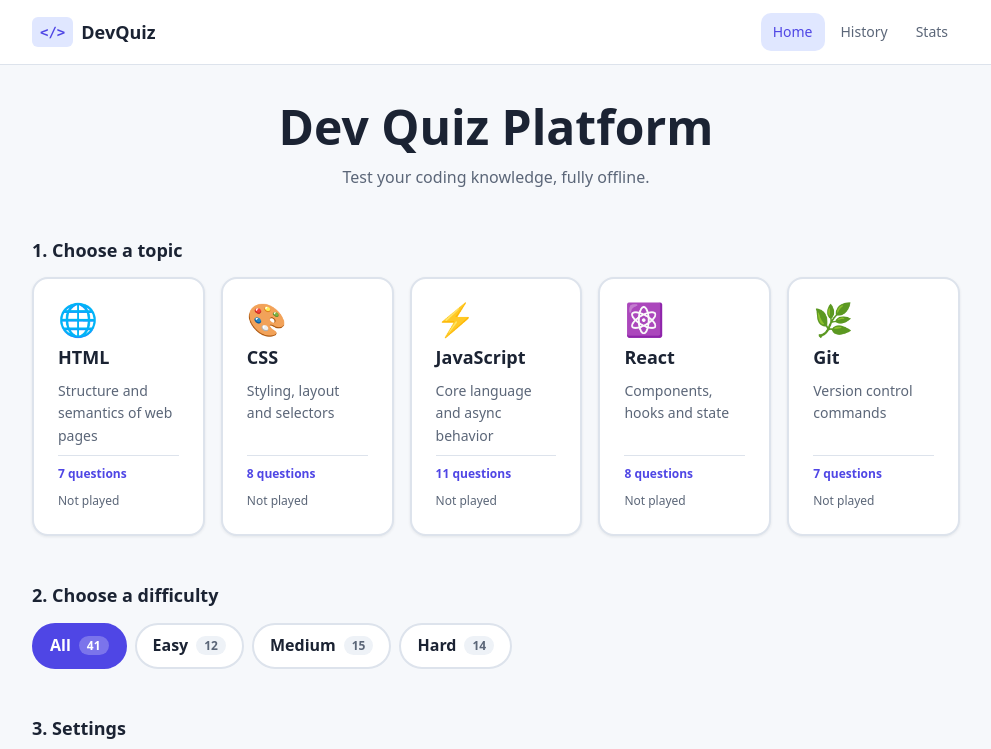
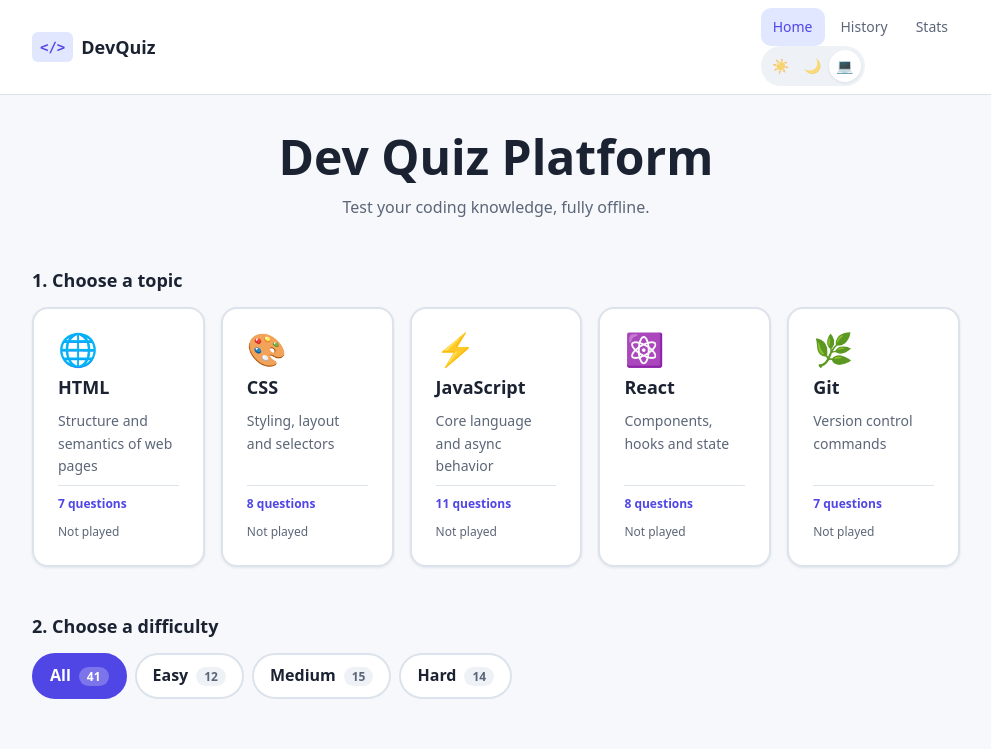
Before and after one commit to sieve-dev-sudo/dev-quiz-platform, a React (Vite) app: page / in a window 1280 px wide. Shown: the top 749 px of the page, without its empty margins (144-1135 px from the left). Built offline with nearby package versions, Linux system fonts and the light colour scheme.

Commit message:
feat: add theme toggle to Header

```diff
--- a/src/components/Header.jsx
+++ b/src/components/Header.jsx
@@ -1,4 +1,5 @@
 import { Link, NavLink } from 'react-router-dom'
+import ThemeToggle from './ThemeToggle'
 import './Header.css'
 
 const navLinks = [
@@ -16,6 +17,7 @@ function Header() {
           <span>DevQuiz</span>
         </Link>
 
+        <div className="header-actions">
           <nav className="header-nav" aria-label="Main navigation">
             {navLinks.map((link) => (
               <NavLink
@@ -28,6 +30,9 @@ function Header() {
               </NavLink>
             ))}
           </nav>
+
+          <ThemeToggle />
+        </div>
       </div>
     </header>
   )
```
Lines whose indentation alone changed are shown as unchanged.
